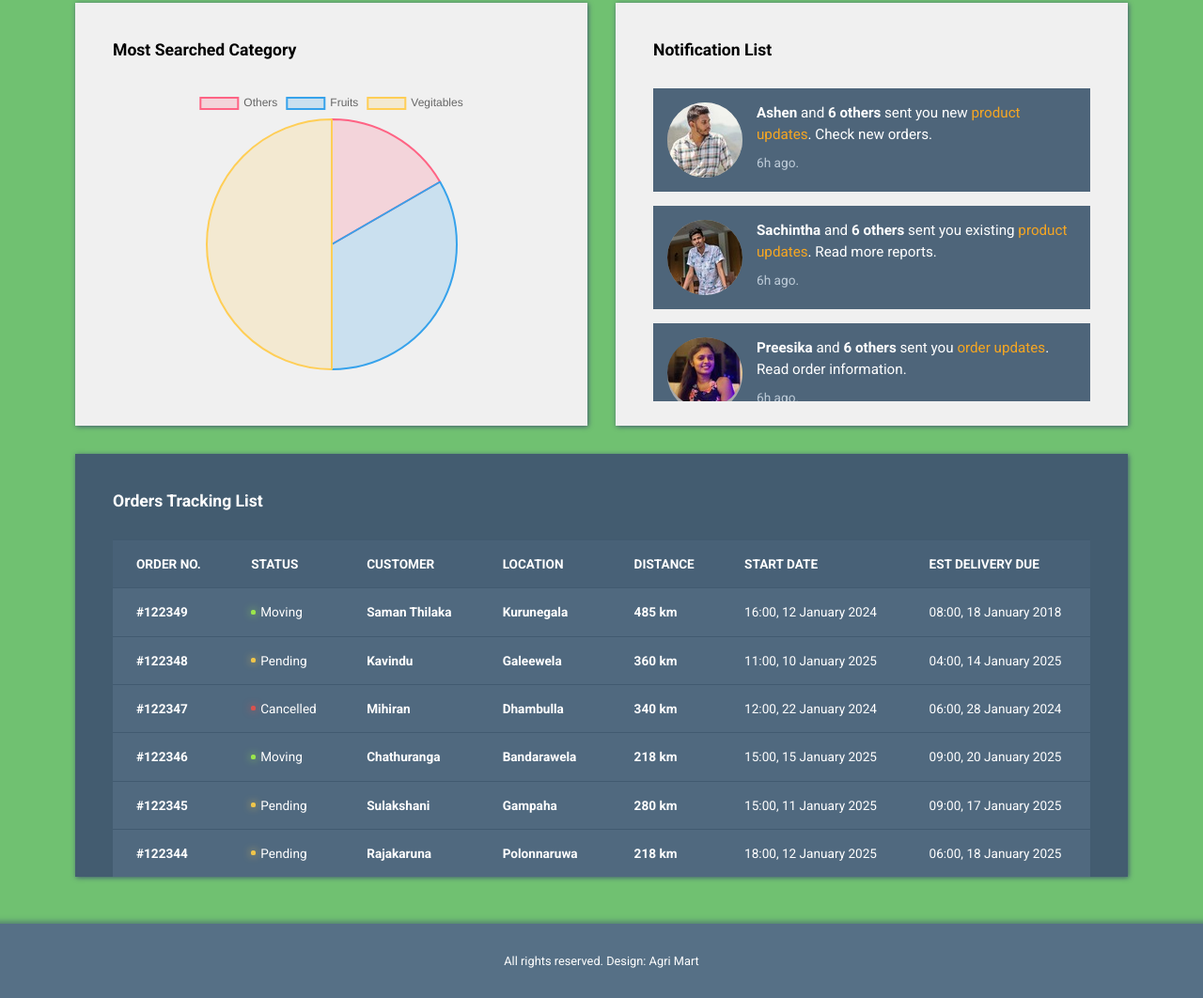
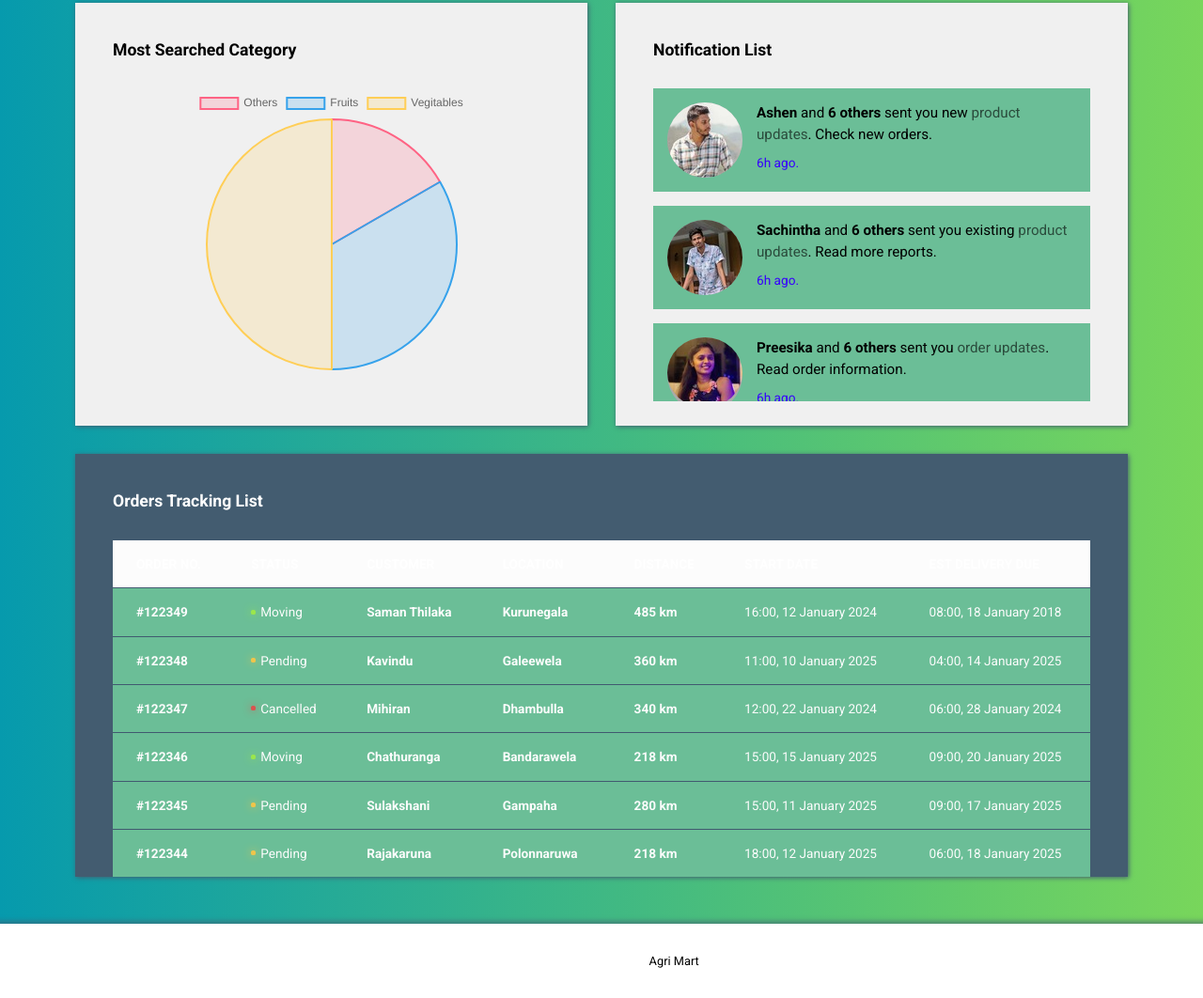
Before and after one commit to Ashen1438/AgriMart-Admin-Panel, a plain HTML site: page index.html in a window 1280 px wide. Shown: the part 611-1673 px from the top of the page at 94% size. Drawn offline with nearby package versions, Linux system fonts and the light colour scheme.

Commit message:
Update styles for improved aesthetics and readability

```diff
--- a/css/templatemo-style.css
+++ b/css/templatemo-style.css
@@ -12,7 +12,7 @@ html {
 }
 body {
   font-family: Roboto, Helvetica, Arial, sans-serif;
-  background-color: #70C171;
+  background: linear-gradient(to right, #069AAD, #78D65B);
   overflow-x: hidden;
 }
 a {
@@ -37,7 +37,10 @@ button:focus {
   text-transform: uppercase;
   font-size: 1.3rem;
   font-weight: 700;
-  color: black;
+  /* color:linear-gradient(to right, #069AAD, #78D65B); */
+  background: linear-gradient(to right, #069AAD, #78D65B);
+   -webkit-background-clip: text;
+  -webkit-text-fill-color: transparent;
 }
 .navbar {
   height: 100px;
@@ -116,7 +119,7 @@ button:focus {
 .dropdown-menu {
   font-size: 90%;
   color: black;
-  background-color: #567086;
+  background-color: #fcfcfc;
   border-radius: 0;
   padding-top: 10px;
   padding-bottom: 10px;
@@ -128,19 +131,20 @@ button:focus {
 }
 .navbar-nav .active > .nav-link,
 .navbar-nav .nav-link.active {
-  background-color: #f5a623;
-  color: black;
+  background:  linear-gradient(to left,  #78D65B,#069AAD);
+  color: rgb(0, 0, 0);
 }
 .navbar-nav .nav-link.active i {
   color: black;
 }
 .dropdown-item:focus,
 .dropdown-item:hover {
-  background-color: #567086;
+  background-color: linear-gradient(to right, #069AAD, #78D65B);
+
 }
 .navbar-nav a:hover,
 .navbar-nav a:hover i {
-  color: #f5a623;
+  color: #069AAD;
 }
 .nav-item {
   text-align: center;
@@ -185,8 +189,8 @@ button:focus {
 }
 .tm-notification-item {
   padding: 15px;
-  background-color: #4e657a;
-  color: #fff;
+  background-color: #6bbe97;
+  color: #000000;
   font-size: 95%;
   margin-bottom: 15px;
 }
@@ -194,22 +198,22 @@ button:focus {
   margin-bottom: 0;
 }
 .tm-notification-link {
-  color: #f5a623;
+  color: #0000009a;
 }
 .tm-text-color-secondary {
-  color: #bdcbd8;
+  color: #3700fd;
 }
 .tm-small {
   font-size: 90%;
 }
 .table {
-  background-color: #50697f;
-  color: #fff;
+  background-color:  #6bbe97;
+  color: #fcfcfc;
   font-size: 85%;
   margin-bottom: 0;
 }
 thead {
-  background-color: #486177;
+  background-color: #fcfcfc;
   color: #fff;
 }
 .table thead th {
@@ -493,11 +497,11 @@ input[type="checkbox"]:focus {
   color: #9f1321;
 }
 .tm-footer {
-  background-color: #567086;
+  background-color: #ffffff;
   padding-top: 30px;
   padding-bottom: 30px;
   -webkit-box-shadow: 0 -3px 5px 0 rgba(69, 92, 113, 0.59);
-  -moz-box-shadow: 0 -3px 5px 0 rgba(69, 92, 113, 0.59);
+  -moz-box-shadow: 0 -3px 5px 0 rgba(0, 0, 0, 0.59);
   box-shadow: 0 -3px 5px 0 rgba(69, 92, 113, 0.59);
 }
 .custom-select {
@@ -568,12 +572,12 @@ input[type="checkbox"]:focus {
 }
 
 .tm-footer-link {
-  color: white;
+  color: rgb(3, 3, 3);
 }
 
 .tm-footer-link:hover,
 .tm-footer-link:focus {
-  color: #aacbea;
+  color: #000000;
 }
 
 @media (min-width: 1200px) {
```
